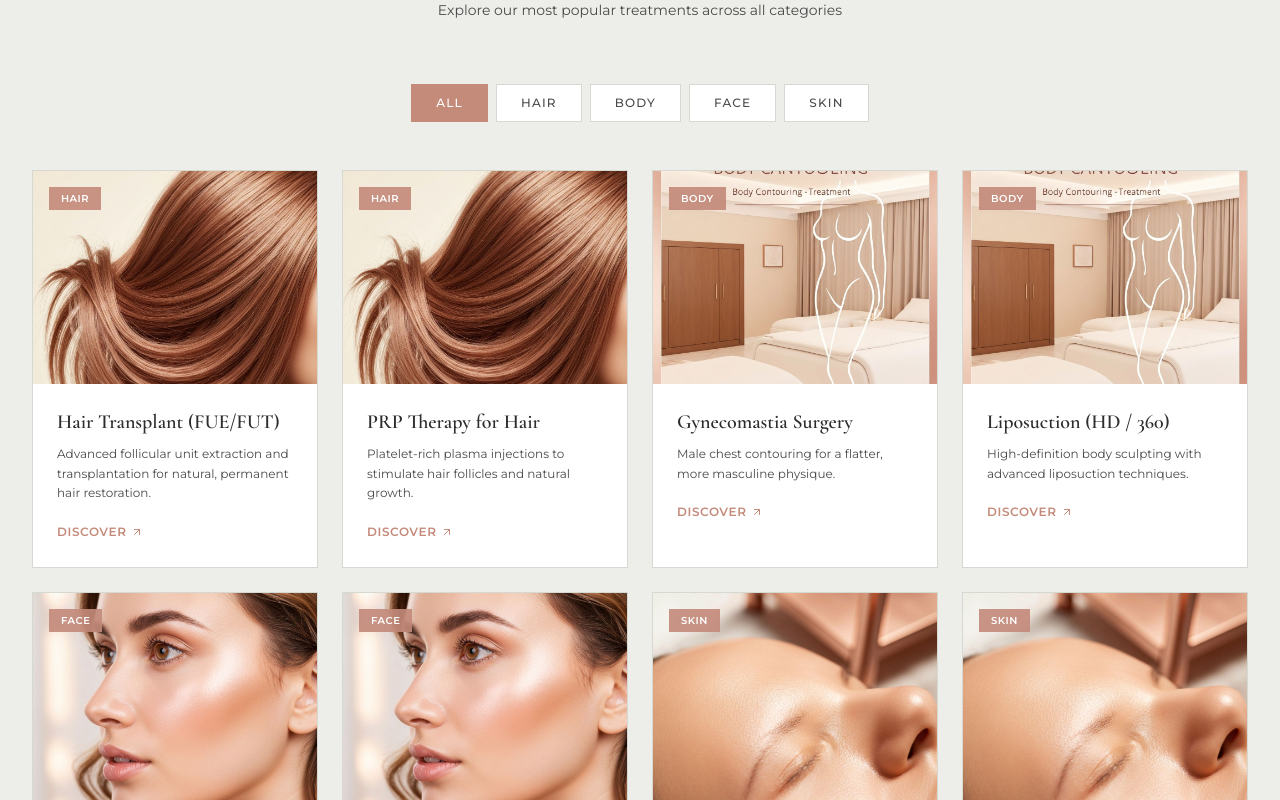
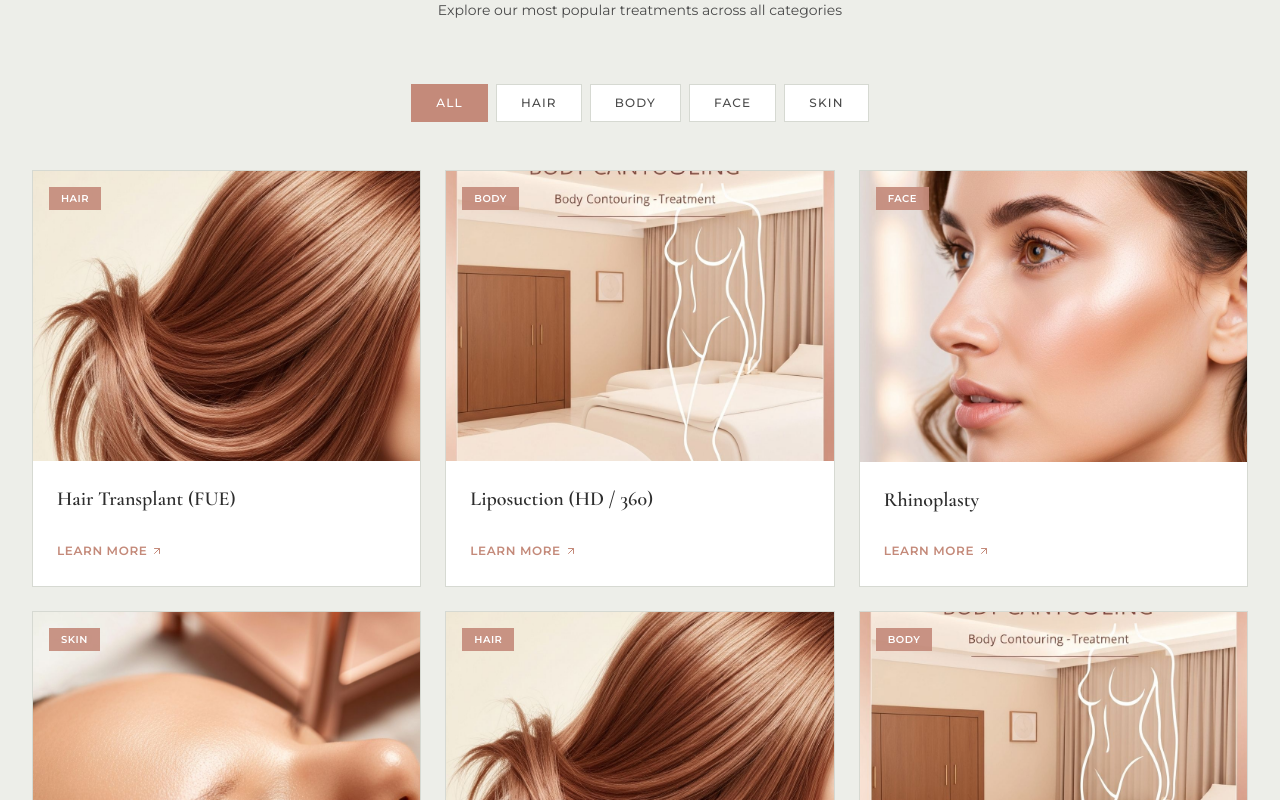
Before and after one commit to VineetGupta116/v0-website-design-analysis, a Next.js app: page / in a window 1280 px wide. Shown: the part 2000-2800 px from the top of the page. Built offline with nearby package versions, Linux system fonts and the light colour scheme.

Commit message:
feat: enhance hero overlay, navbar contrast, and procedures section
Improve hero overlay gradient, fix navbar text color, and update procedures with data-driven filtering.

```diff
--- a/components/sections/procedures.tsx
+++ b/components/sections/procedures.tsx
@@ -1,104 +1,117 @@
 "use client"
 
-import { useState } from "react"
+import { useState, useMemo } from "react"
 import Image from "next/image"
 import Link from "next/link"
 import { ArrowRight, ArrowUpRight } from "lucide-react"
 import {
   allCategories,
   categoryMeta,
+  groupedProcedures,
   getProceduresByCategory,
   type ProcedureCategory,
 } from "@/lib/procedures"
 
-const categories = ["All", ...allCategories] as const
-type Category = (typeof categories)[number]
+/* ─────────────────────────────────────────────────────────────────────────────
+ * FEATURED PROCEDURES SECTION
+ *
+ * DATA-DRIVEN FILTERING:
+ *   Instead of a hardcoded 2-item array, this section now pulls directly from
+ *   the shared `groupedProcedures` cache in lib/procedures.ts.  Each category
+ *   shows up to MAX_VISIBLE (6) procedures.  The "All" tab shows the first 6
+ *   from each category interleaved (round-robin) for visual variety.
+ *
+ * LAYOUT STRATEGY:
+ *   Desktop: CSS grid, 3 columns, wraps naturally.  No forced horizontal scroll.
+ *   Mobile:  Horizontal scroll (overflow-x-auto) with snap points for
+ *            touch-friendly swipe discovery.  Cards have min-w to ensure
+ *            they're wide enough to be useful on small screens.
+ *
+ * PERFORMANCE:
+ *   - `useMemo` on the filtered array prevents re-computation on unrelated
+ *     state changes (e.g. hover on a card).
+ *   - The grid container has a `min-h-[600px]` to prevent CLS when the
+ *     filter changes and the card count shifts.
+ *   - Image components use `sizes` to let the browser pick the right srcset
+ *     entry and avoid downloading oversized images.
+ *
+ * ACCESSIBILITY:
+ *   - Category tabs use role="tablist" / role="tab" / aria-selected.
+ *   - Cards are standard <a> tags (via Next Link) — fully keyboard-navigable.
+ *   - Category CTA links use descriptive text that includes the category name.
+ * ───────────────────────────────────────────────────────────────────────────── */
 
-interface ProcedureCard {
-  title: string
-  description: string
-  category: ProcedureCategory
-  image: string
+const MAX_VISIBLE = 6
+
+/*
+ * Category image map — associates each category with a representative image
+ * for the card thumbnails.  Uses the existing generated images.
+ */
+const categoryImages: Record<ProcedureCategory, string> = {
+  Hair: "/images/procedure-hair.jpg",
+  Body: "/images/procedure-body.jpg",
+  Face: "/images/procedure-face.jpg",
+  Skin: "/images/procedure-skin.jpg",
 }
 
-const procedureCards: ProcedureCard[] = [
-  {
-    title: "Hair Transplant (FUE/FUT)",
-    description:
-      "Advanced follicular unit extraction and transplantation for natural, permanent hair restoration.",
-    category: "Hair",
-    image: "/images/procedure-hair.jpg",
-  },
-  {
-    title: "PRP Therapy for Hair",
-    description:
-      "Platelet-rich plasma injections to stimulate hair follicles and natural growth.",
-    category: "Hair",
-    image: "/images/procedure-hair.jpg",
-  },
-  {
-    title: "Gynecomastia Surgery",
-    description:
-      "Male chest contouring for a flatter, more masculine physique.",
-    category: "Body",
-    image: "/images/procedure-body.jpg",
-  },
-  {
-    title: "Liposuction (HD / 360)",
-    description:
-      "High-definition body sculpting with advanced liposuction techniques.",
-    category: "Body",
-    image: "/images/procedure-body.jpg",
-  },
-  {
-    title: "Rhinoplasty",
-    description:
-      "Structural reshaping of the nose to enhance facial harmony and function.",
-    category: "Face",
-    image: "/images/procedure-face.jpg",
-  },
-  {
-    title: "Blepharoplasty",
-    description:
-      "Eyelid rejuvenation to reduce puffiness and restore youthful appearance.",
-    category: "Face",
-    image: "/images/procedure-face.jpg",
-  },
-  {
-    title: "Botox",
-    description:
-      "Injectable treatment to smooth wrinkles and prevent aging signs.",
-    category: "Skin",
-    image: "/images/procedure-skin.jpg",
-  },
-  {
-    title: "Dermal Fillers",
-    description:
-      "Volume restoration and facial contouring with hyaluronic acid.",
-    category: "Skin",
-    image: "/images/procedure-skin.jpg",
-  },
-]
+type FilterCategory = "All" | ProcedureCategory
+const filterCategories: FilterCategory[] = ["All", ...allCategories]
 
 export function ProceduresSection() {
-  const [activeCategory, setActiveCategory] = useState<Category>("All")
+  const [activeCategory, setActiveCategory] = useState<FilterCategory>("All")
 
-  const filteredProcedures =
-    activeCategory === "All"
-      ? procedureCards
-      : procedureCards.filter((p) => p.category === activeCategory)
+  /*
+   * MEMOIZED FILTERING:
+   * Derives the visible procedures from the shared grouped cache.
+   *
+   * "All" mode: round-robin interleave from each category so the user sees
+   * visual variety rather than all Hair then all Body etc.
+   *
+   * Category mode: first MAX_VISIBLE from that category.
+   *
+   * The `useMemo` dependency is just `activeCategory` — the grouped data is
+   * a module-level constant and never changes.
+   */
+  const filteredProcedures = useMemo(() => {
+    if (activeCategory === "All") {
+      // Round-robin: take up to 2 from each category to fill 8 cards
+      const result: { name: string; url: string; category: ProcedureCategory }[] = []
+      const maxPerCat = 2
+      for (let i = 0; i < maxPerCat; i++) {
+        for (const cat of allCategories) {
+          const items = groupedProcedures[cat]
+          if (i < items.length) {
+            result.push(items[i])
+          }
+        }
+      }
+      return result
+    }
+
+    return groupedProcedures[activeCategory].slice(0, MAX_VISIBLE)
+  }, [activeCategory])
+
+  /*
+   * Determine if we should show a "View All" CTA.
+   * For "All" mode: always show link to /procedures.
+   * For a specific category: show if there are more items than MAX_VISIBLE.
+   */
+  const activeCategoryMeta = activeCategory !== "All" ? categoryMeta[activeCategory] : null
+  const totalInCategory = activeCategory !== "All"
+    ? groupedProcedures[activeCategory].length
+    : null
 
   return (
     <section id="procedures" className="bg-cream-dark py-24 lg:py-32">
       <div className="mx-auto max-w-7xl px-6 lg:px-8">
-        {/* Header */}
+        {/* ── Section Header ────────────────────────────────────────── */}
         <div className="mb-16 text-center">
           <div className="mb-4 flex items-center justify-center gap-4">
-            <div className="h-px w-12 bg-rose-gold" />
+            <div className="h-px w-12 bg-rose-gold" aria-hidden="true" />
             <span className="font-[var(--font-montserrat)] text-xs font-semibold uppercase tracking-[0.3em] text-rose-gold">
               Our Expertise
             </span>
-            <div className="h-px w-12 bg-rose-gold" />
+            <div className="h-px w-12 bg-rose-gold" aria-hidden="true" />
           </div>
           <h2 className="mb-4 font-[var(--font-cormorant)] text-4xl font-light text-charcoal md:text-5xl">
             <span className="text-balance">Featured Procedures</span>
@@ -108,13 +121,24 @@ export function ProceduresSection() {
           </p>
         </div>
 
-        {/* Category Tabs */}
-        <div className="mb-12 flex flex-wrap items-center justify-center gap-2">
-          {categories.map((cat) => (
+        {/* ── Category Filter Tabs ──────────────────────────────────── */}
+        {/*
+         * ARIA: proper tablist pattern.  Each button announces whether it's
+         * the active selection.  We don't use role="tabpanel" on the grid
+         * because the grid is always visible — it just changes content.
+         */}
+        <div
+          className="mb-12 flex flex-wrap items-center justify-center gap-2"
+          role="tablist"
+          aria-label="Filter procedures by category"
+        >
+          {filterCategories.map((cat) => (
             <button
               key={cat}
+              role="tab"
+              aria-selected={activeCategory === cat}
               onClick={() => setActiveCategory(cat)}
-              className={`px-6 py-2.5 font-[var(--font-montserrat)] text-xs font-medium uppercase tracking-widest transition-all ${
+              className={`px-6 py-2.5 font-[var(--font-montserrat)] text-xs font-medium uppercase tracking-widest transition-all duration-200 ${
                 activeCategory === cat
                   ? "border border-rose-gold bg-rose-gold text-primary-foreground"
                   : "border border-border bg-card text-charcoal-light hover:border-rose-gold/50 hover:text-rose-gold"
@@ -125,44 +149,79 @@ export function ProceduresSection() {
           ))}
         </div>
 
-        {/* Procedure Cards Grid */}
-        <div className="mb-20 grid gap-6 sm:grid-cols-2 lg:grid-cols-4">
-          {filteredProcedures.map((procedure, index) => (
-            <Link
-              key={`${procedure.title}-${index}`}
-              href="#"
-              className="group overflow-hidden border border-border bg-card transition-all duration-300 hover:-translate-y-1 hover:shadow-lg"
-            >
-              <div className="relative aspect-[4/3] overflow-hidden">
-                <Image
-                  src={procedure.image}
-                  alt={procedure.title}
-                  fill
-                  className="object-cover transition-transform duration-500 group-hover:scale-105"
+        {/* ── Procedure Cards ───────────────────────────────────────── */}
+        {/*
+         * LAYOUT:
+         * Desktop (lg+): 3-column CSS grid. Cards wrap naturally.
+         * Tablet (sm-lg): 2-column grid.
+         * Mobile (<sm): horizontal scroll with snap-x for swipe.
+         *
+         * min-h prevents CLS: the container maintains a stable height
+         * even when the card count changes between filters.
+         */}
+        <div className="min-h-[520px]">
+          {/* Desktop/Tablet: wrapped grid */}
+          <div className="hidden gap-6 sm:grid sm:grid-cols-2 lg:grid-cols-3">
+            {filteredProcedures.map((procedure) => (
+              <ProcedureCard
+                key={procedure.url}
+                name={procedure.name}
+                url={procedure.url}
+                category={procedure.category}
+                image={categoryImages[procedure.category]}
+              />
+            ))}
+          </div>
+
+          {/* Mobile: horizontal swipe */}
+          <div className="flex gap-4 overflow-x-auto snap-x snap-mandatory pb-4 scrollbar-none sm:hidden">
+            {filteredProcedures.map((procedure) => (
+              <div key={procedure.url} className="min-w-[280px] max-w-[320px] flex-shrink-0 snap-start">
+                <ProcedureCard
+                  name={procedure.name}
+                  url={procedure.url}
+                  category={procedure.category}
+                  image={categoryImages[procedure.category]}
                 />
-                <div className="absolute inset-0 bg-charcoal/0 transition-all group-hover:bg-charcoal/20" />
-                <span className="absolute left-4 top-4 bg-rose-gold/90 px-3 py-1 font-[var(--font-montserrat)] text-[10px] font-semibold uppercase tracking-wider text-primary-foreground">
-                  {procedure.category}
-                </span>
               </div>
-              <div className="p-6">
-                <h3 className="mb-2 font-[var(--font-cormorant)] text-xl font-semibold text-charcoal">
-                  {procedure.title}
-                </h3>
-                <p className="mb-4 font-[var(--font-montserrat)] text-xs leading-relaxed text-charcoal-light">
-                  {procedure.description}
-                </p>
-                <span className="inline-flex items-center gap-1 font-[var(--font-montserrat)] text-xs font-semibold uppercase tracking-wider text-rose-gold transition-colors group-hover:text-rose-gold-dark">
-                  Discover
-                  <ArrowUpRight className="h-3 w-3 transition-transform group-hover:translate-x-0.5 group-hover:-translate-y-0.5" />
-                </span>
-              </div>
-            </Link>
-          ))}
+            ))}
+          </div>
         </div>
 
-        {/* Service Category Grid */}
-        <div>
+        {/* ── Category CTA ──────────────────────────────────────────── */}
+        {/*
+         * Conversion-focused CTA below the filtered grid.
+         * For "All" mode: links to the full procedures page.
+         * For a specific category: links to the category landing page with
+         * clear copy: "Explore All {Category} Procedures".
+         */}
+        <div className="mt-10 flex justify-center">
+          {activeCategory === "All" ? (
+            <Link
+              href="/procedures"
+              className="group inline-flex items-center gap-2 font-[var(--font-montserrat)] text-sm font-semibold uppercase tracking-wider text-rose-gold transition-colors hover:text-rose-gold-dark"
+            >
+              Explore All Procedures
+              <ArrowRight className="h-4 w-4 transition-transform group-hover:translate-x-1" />
+            </Link>
+          ) : (
+            <Link
+              href={activeCategoryMeta?.href ?? "#"}
+              className="group inline-flex items-center gap-2 font-[var(--font-montserrat)] text-sm font-semibold uppercase tracking-wider text-rose-gold transition-colors hover:text-rose-gold-dark"
+            >
+              Explore All {activeCategory} Procedures
+              {totalInCategory && totalInCategory > MAX_VISIBLE && (
+                <span className="text-muted-foreground">
+                  ({totalInCategory} total)
+                </span>
+              )}
+              <ArrowRight className="h-4 w-4 transition-transform group-hover:translate-x-1" />
+            </Link>
+          )}
+        </div>
+
+        {/* ── Service Category Grid ─────────────────────────────────── */}
+        <div className="mt-24">
           <h3 className="mb-8 text-center font-[var(--font-cormorant)] text-2xl font-light text-charcoal">
             Explore All Our Services
           </h3>
@@ -179,8 +238,9 @@ export function ProceduresSection() {
                 >
                   <Image
                     src={meta.image}
-                    alt={catName}
+                    alt={`${catName} procedures`}
                     fill
+                    sizes="(max-width: 640px) 100vw, (max-width: 1024px) 50vw, 25vw"
                     className="object-cover transition-transform duration-500 group-hover:scale-110"
                   />
                   <div className="absolute inset-0 bg-charcoal/50 transition-all group-hover:bg-charcoal/60" />
@@ -205,3 +265,49 @@ export function ProceduresSection() {
     </section>
   )
 }
+
+/* ─────────────────────────────────────────────────────────────────────────────
+ * PROCEDURE CARD — extracted so the grid and swipe layouts share
+ * the same card implementation.
+ * ───────────────────────────────────────────────────────────────────────────── */
+
+interface ProcedureCardProps {
+  name: string
+  url: string
+  category: ProcedureCategory
+  image: string
+}
+
+function ProcedureCard({ name, url, category, image }: ProcedureCardProps) {
+  return (
+    <Link
+      href={url}
+      className="group flex h-full flex-col overflow-hidden border border-border bg-card transition-all duration-300 hover:-translate-y-1 hover:shadow-lg"
+    >
+      <div className="relative aspect-[4/3] overflow-hidden">
+        <Image
+          src={image}
+          alt={name}
+          fill
+          sizes="(max-width: 640px) 280px, (max-width: 1024px) 50vw, 33vw"
+          className="object-cover transition-transform duration-500 group-hover:scale-105"
+        />
+        <div className="absolute inset-0 bg-charcoal/0 transition-all group-hover:bg-charcoal/20" />
+        <span className="absolute left-4 top-4 bg-rose-gold/90 px-3 py-1 font-[var(--font-montserrat)] text-[10px] font-semibold uppercase tracking-wider text-primary-foreground">
+          {category}
+        </span>
+      </div>
+      <div className="flex flex-1 flex-col p-6">
+        <h3 className="mb-2 font-[var(--font-cormorant)] text-xl font-semibold text-charcoal">
+          {name}
+        </h3>
+        <div className="mt-auto pt-4">
+          <span className="inline-flex items-center gap-1 font-[var(--font-montserrat)] text-xs font-semibold uppercase tracking-wider text-rose-gold transition-colors group-hover:text-rose-gold-dark">
+            Learn More
+            <ArrowUpRight className="h-3 w-3 transition-transform group-hover:translate-x-0.5 group-hover:-translate-y-0.5" />
+          </span>
+        </div>
+      </div>
+    </Link>
+  )
+}
```
Also changed, not shown: app/globals.css (+9 -0 lines), components/navbar.tsx (+19 -6 lines), components/sections/hero.tsx (+17 -1 lines).
